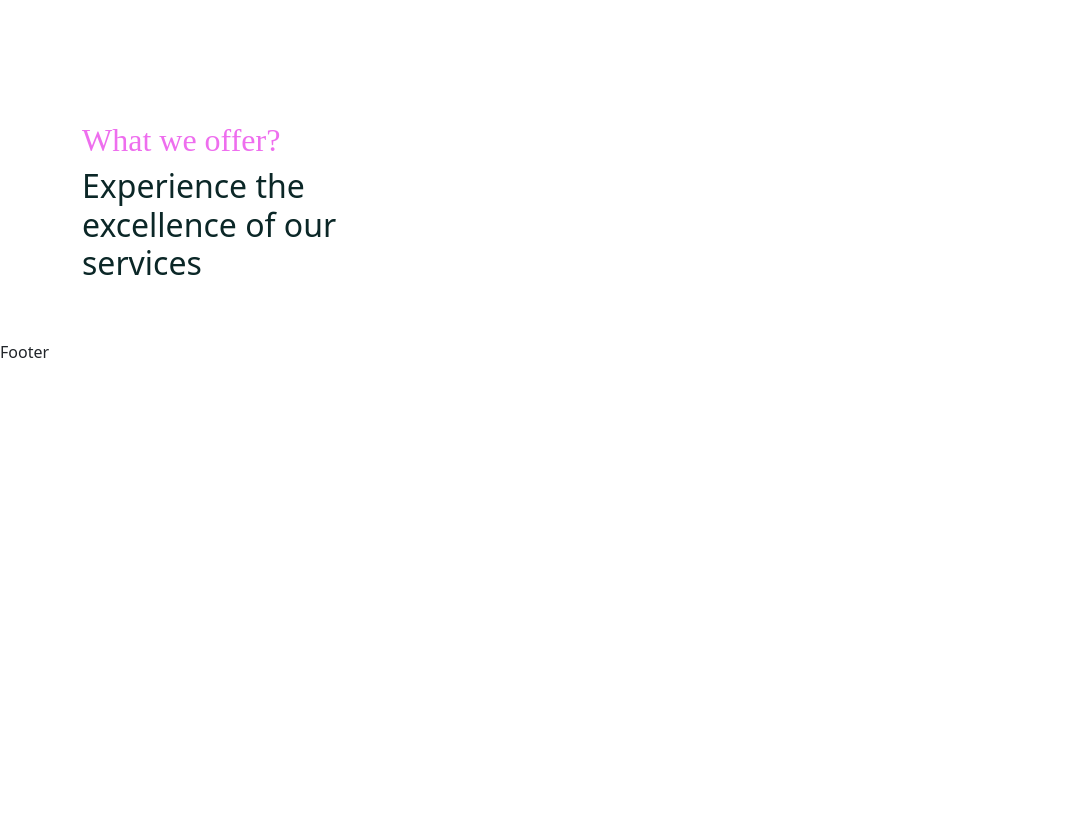
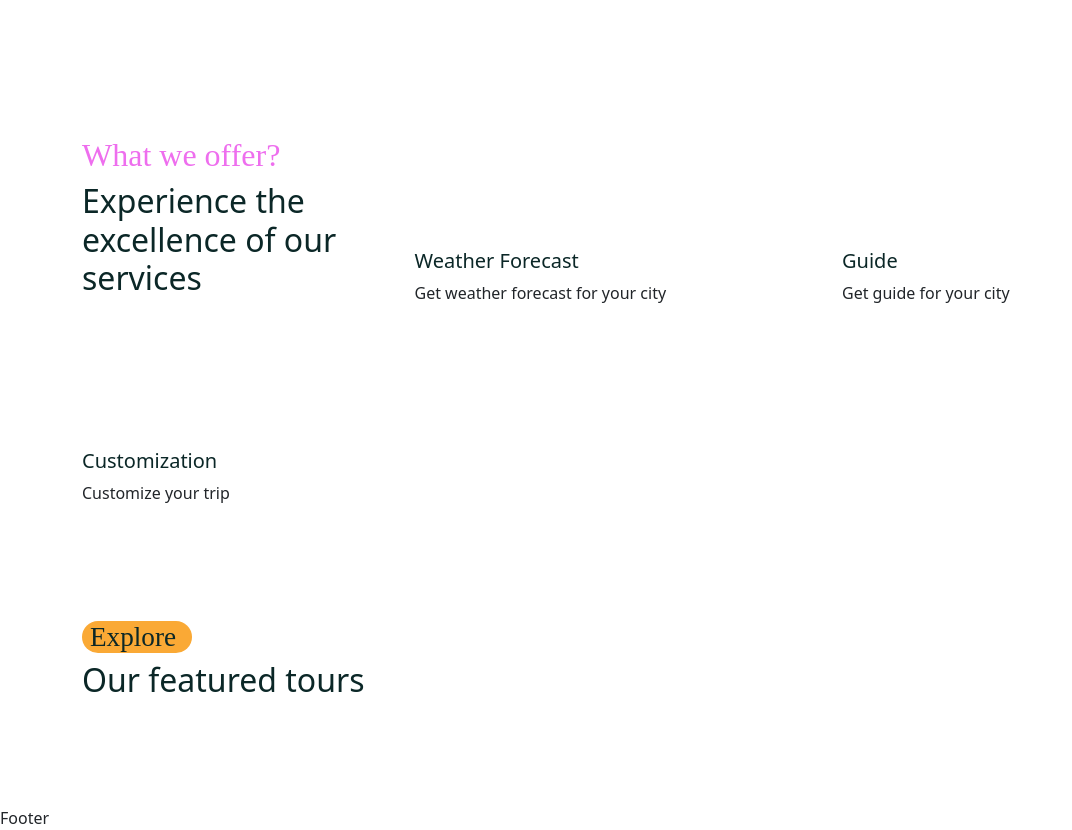
Before and after one commit to kach9201/GlobeHive, a React (Create React App) app in the folder frontend/: page /home in a window 1280 px wide. Shown: the part 620-1450 px from the top of the page, without its empty margins (0-1072 px from the left). Before the commit the page ends 984 px from the top, so only its background shows below. Built offline with nearby package versions, Linux system fonts and the light colour scheme; a web font is replaced by a local one.

Commit message:
added pages and components

```diff
--- a/frontend/src/pages/Home.jsx
+++ b/frontend/src/pages/Home.jsx
@@ -8,7 +8,9 @@
 import heroVideo from '../assets/images/hero-video.mp4';
 import Subtitle from '../shared/Subtitle';
 import worldImg from '../assets/images/world.png';
+
 import SearchBar from '../shared/SearchBar';
+import ServiceList from '../services/ServiceList';
 
 const Home = () => {
     return (
@@ -60,11 +62,25 @@
                 <h5 className='services__subtitle'> What we offer?</h5>
                 <h2 className='service__title'>Experience the excellence of our services </h2>
             </Col>
+            <ServiceList />
         </Row>
     </Container>
  </section>
-        </>
+
+ {/* {tour section start} */}
+ <section>
+    <Container>
+        <Row>
+            <Col lg='12' className='mb-5'>
+                <Subtitle subtitle={"Explore"}/>
+                <h2 className="featured__tour-title">Our featured tours</h2>
+            </Col>
+        </Row>
+    </Container>
+ </section>
+ {/* {tour section end} */}
+   </>
     );
-}
+};
 
 export default Home;
--- /dev/null
+++ b/frontend/src/services/ServiceCard.jsx
@@ -0,0 +1,17 @@
+import React from 'react';
+import './service-card.css';
+
+const ServiceCard = ({item}) => {
+
+    const {imgUrl, title,desc} = item
+
+ return <div className="service__item">
+    <div className="service__img">
+        <img src= {imgUrl} alt = ""/>
+    </div>
+    <h5>{title}</h5>
+    <p>{desc}</p>
+    </div>
+}
+
+export default ServiceCard;
--- /dev/null
+++ b/frontend/src/services/ServiceList.jsx
@@ -0,0 +1,42 @@
+import React from 'react';
+import ServiceCard from './ServiceCard';
+import {Col} from "reactstrap";
+
+import weatherImg from "../assets/images/weather.png";
+import guideImg from "../assets/images/guide.png";
+import customizationImg from '../assets/images/customization.png';
+
+const servicesData = [
+    {
+        title: "Weather Forecast",
+        desc: "Get weather forecast for your city",
+        imgUrl: weatherImg,
+    },
+    {
+        title: "Guide",
+        desc: "Get guide for your city",
+        imgUrl: guideImg,
+    },
+    {
+        title: "Customization",
+        desc: "Customize your trip",
+        imgUrl: customizationImg,
+    }
+]
+
+
+
+const ServiceList = () => {
+   return (
+    <>
+   {
+    servicesData.map((item, index) => (
+    <Col lg="4" key={index}>
+        <ServiceCard item= {item} />
+    </Col>
+))}
+</>
+);
+};
+
+export default ServiceList;
--- /dev/null
+++ b/frontend/src/services/service-card.css
@@ -0,0 +1,20 @@
+
+.service-item {
+    padding: 1rem;
+    border-bottom: 1px solid #faa8fa ;
+    border-right: 1px solid #faa8fa;
+    border-radius: 0.5rem;
+}
+
+.service_img {
+    width: 50px;
+    height: 50px;
+    display: flex;
+    align-items: center;
+    justify-content: center;
+    border-radius: 50px;
+    background: var(--secondary-color);
+    padding: 0.5rem;
+    margin-bottom: 1rem;
+    line-height: 50px;
+}
```
